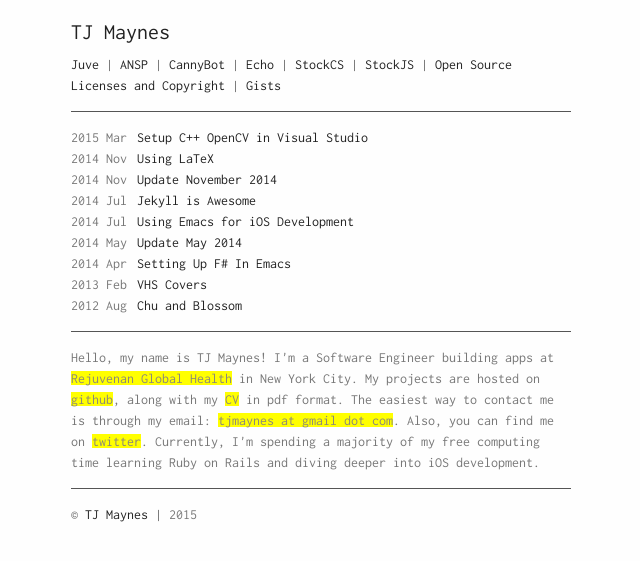
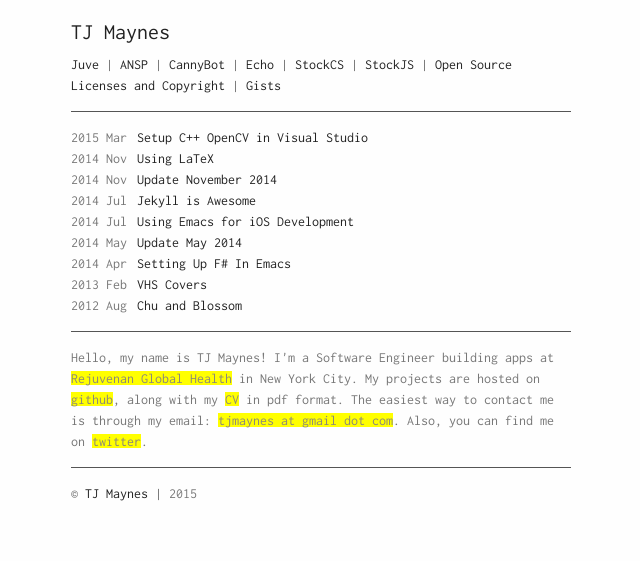
Before and after one commit to embaron/tjmaynes.github.io, a Jekyll site: the page built from index.html, in a window 1280 px wide. Shown: the top 561 px of the page, without its empty margins (319-959 px from the left). Built offline with Jekyll 4.4.1, drawn with Linux system fonts in a browser that asks for light colours.

Commit message:
Update about.html

```diff
--- a/_includes/about.html
+++ b/_includes/about.html
@@ -7,6 +7,5 @@
     format. The easiest way to contact me is through my email: <a
         href="mailto:tjmaynes@gmail.com">tjmaynes at gmail dot com</a>. Also,
     you can find me on <a href="https://www.twitter.com/tjmaynes/"
-        target="_blank">twitter</a>. Currently, I'm spending a majority of my
-    free computing time learning Ruby on Rails and diving deeper into iOS development.</p>
+        target="_blank">twitter</a>.</p>
 </div>
```
